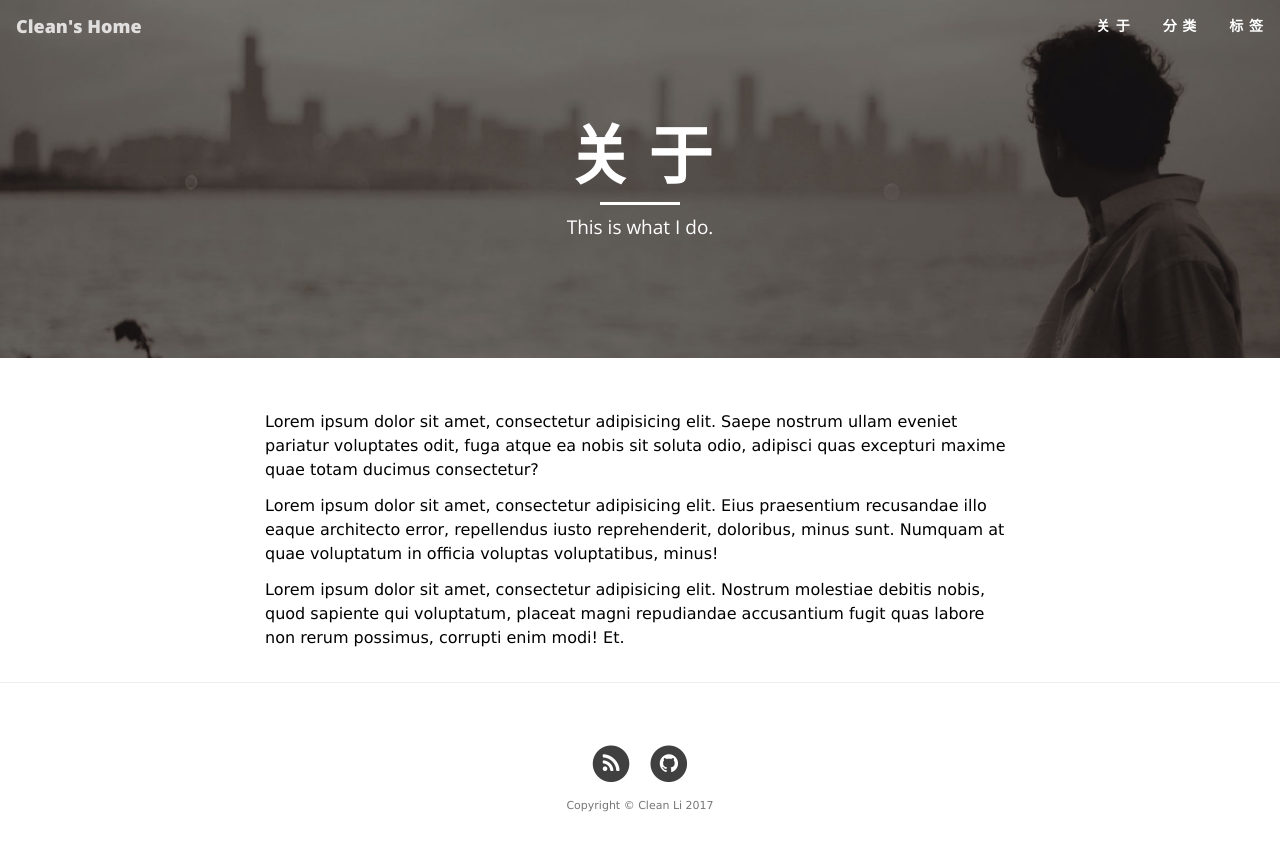
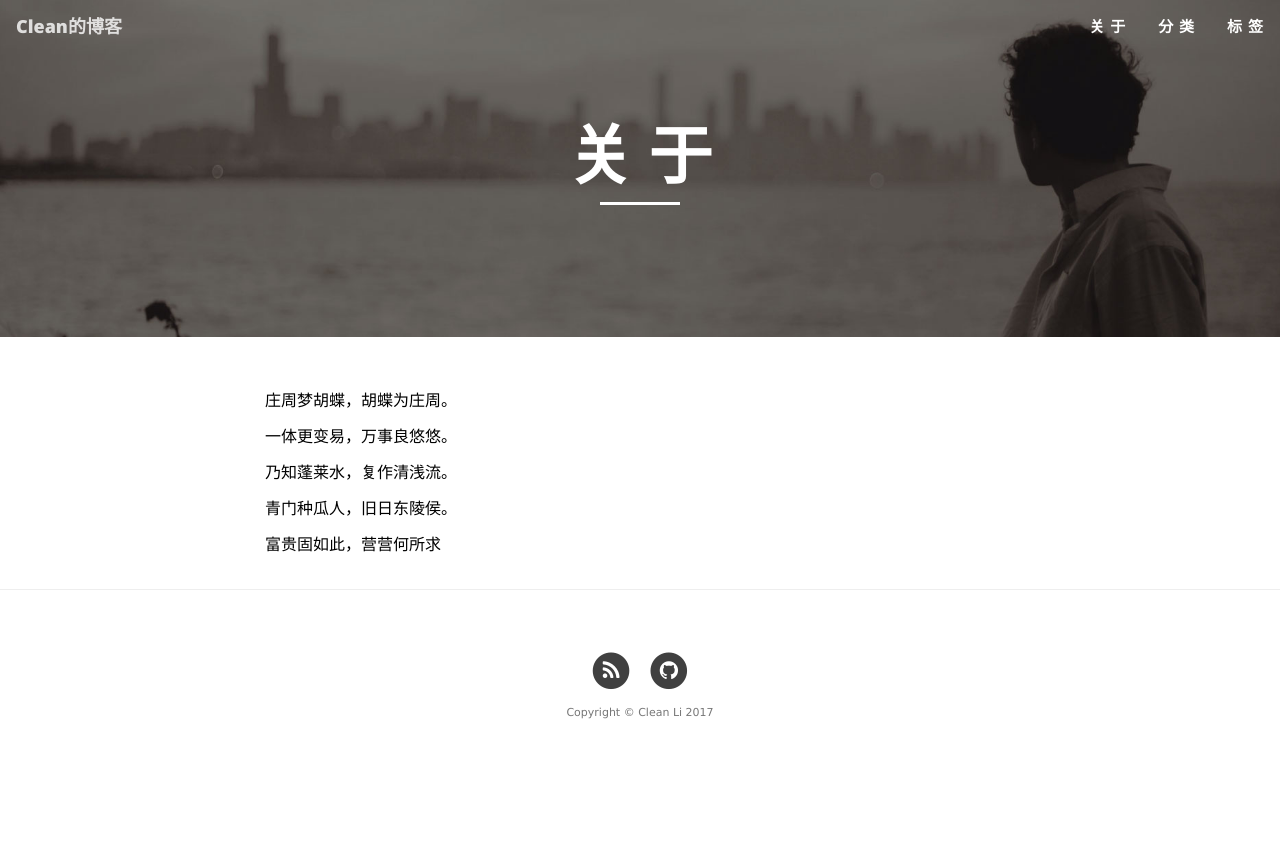
Before and after one commit to cleanli/cleanhome, a Jekyll site: the page built from about.md, in a window 1280 px wide. Shown: the top 851 px of the page. Built offline with Jekyll 4.4.1, drawn with Linux system fonts in a browser that asks for light colours.

Commit message:
some adjust

```diff
--- a/_config.yml
+++ b/_config.yml
@@ -1,5 +1,5 @@
 # Site settings
-title: Clean's Home
+title: Clean的博客
 header-img: img/home-bg.jpg
 email: clean_li@yahoo.com
 copyright_name: Clean Li
--- a/about.html
+++ /dev/null
@@ -1,12 +0,0 @@
----
-layout: page
-title: "关 于"
-description: "This is what I do."
-header-img: "img/about-bg.jpg"
----
-
-<p>Lorem ipsum dolor sit amet, consectetur adipisicing elit. Saepe nostrum ullam eveniet pariatur voluptates odit, fuga atque ea nobis sit soluta odio, adipisci quas excepturi maxime quae totam ducimus consectetur?</p>
-
-<p>Lorem ipsum dolor sit amet, consectetur adipisicing elit. Eius praesentium recusandae illo eaque architecto error, repellendus iusto reprehenderit, doloribus, minus sunt. Numquam at quae voluptatum in officia voluptas voluptatibus, minus!</p>
-
-<p>Lorem ipsum dolor sit amet, consectetur adipisicing elit. Nostrum molestiae debitis nobis, quod sapiente qui voluptatum, placeat magni repudiandae accusantium fugit quas labore non rerum possimus, corrupti enim modi! Et.</p>
--- /dev/null
+++ b/about.md
@@ -0,0 +1,15 @@
+---
+layout: page
+title: "关 于"
+header-img: "img/about-bg.jpg"
+---
+
+庄周梦胡蝶，胡蝶为庄周。
+
+一体更变易，万事良悠悠。
+
+乃知蓬莱水，复作清浅流。
+
+青门种瓜人，旧日东陵侯。
+
+富贵固如此，营营何所求
--- a/categories.html
+++ b/categories.html
@@ -1,7 +1,7 @@
 ---
 layout: page
 title: 分 类
-description: "This is what I do."
+description: "按类别排列所有文章"
 ---
 
 <div class="list-container">
--- a/css/clean-blog.css
+++ b/css/clean-blog.css
@@ -61,7 +61,7 @@
 }
 .navbar-custom .nav li a {
   text-transform: uppercase;
-  font-size: 14px;
+  font-size: 15px;
   font-weight: 800;
   letter-spacing: 1px;
 }
--- a/tags.html
+++ b/tags.html
@@ -1,7 +1,7 @@
 ---
 layout: page
 title: 标 签
-description: "This is what I do."
+description: "按标签排列所有文章"
 ---
 
 <div class="list-container">
```
